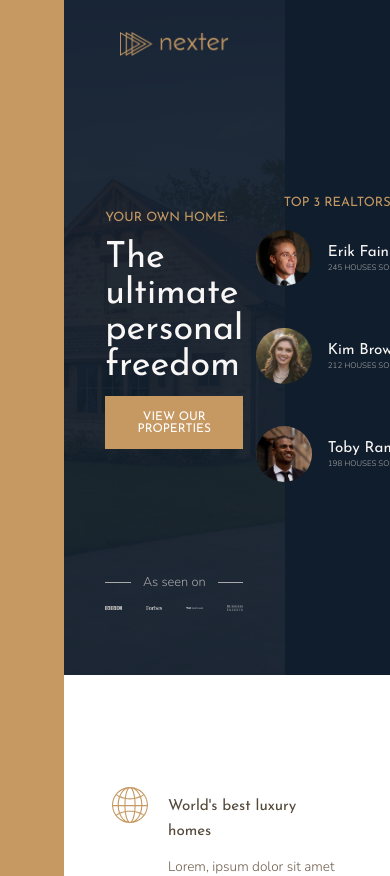
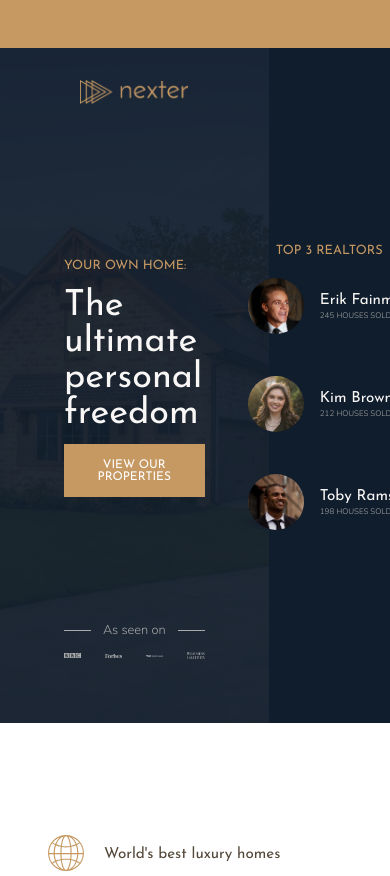
Before and after one commit to dario-piotrowicz/VueJS3-CSS_demo_Nexter_website_miniproject, a Vue app: page / in a window 390 px wide. Shown: the top 876 px of the page. Built offline with nearby package versions, Linux system fonts and the light colour scheme.

Commit message:
moving the sidebar on the top on smaller screens

```diff
--- a/src/App.vue
+++ b/src/App.vue
@@ -66,11 +66,19 @@ body {
 
 .app-container {
   display: grid;
+  grid-auto-flow: row;
   grid-template-rows: 80vh min-content 40vw repeat(3, min-content);
-  grid-auto-flow: row;
   grid-template-columns:
     [sidebar-start] 8rem [sidebar-end content-start] minmax(6rem, 1fr)
     [center-start] repeat(8, [col-start] minmax(min-content, 14rem) [col-end])
     [center-end] minmax(6rem, 1fr) [content-end];
+
+  @media only screen and (max-width: 1000px) {
+    grid-template-rows: 6rem 80vh min-content 40vw repeat(3, min-content);
+    grid-template-columns:
+      [content-start] minmax(6rem, 1fr)
+      [center-start] repeat(8, [col-start] minmax(min-content, 14rem) [col-end])
+      [center-end] minmax(6rem, 1fr) [content-end];
+  }
 }
 </style>
--- a/src/components/sidebar.vue
+++ b/src/components/sidebar.vue
@@ -9,5 +9,10 @@
   background-color: $primary-color;
   grid-column: sidebar-start / sidebar-end;
   grid-row: 1 / -1;
+
+  @media only screen and (max-width: 1000px) {
+    grid-column: 1 / -1;
+    grid-row: 1 / 2;
+  }
 }
 </style>
```
